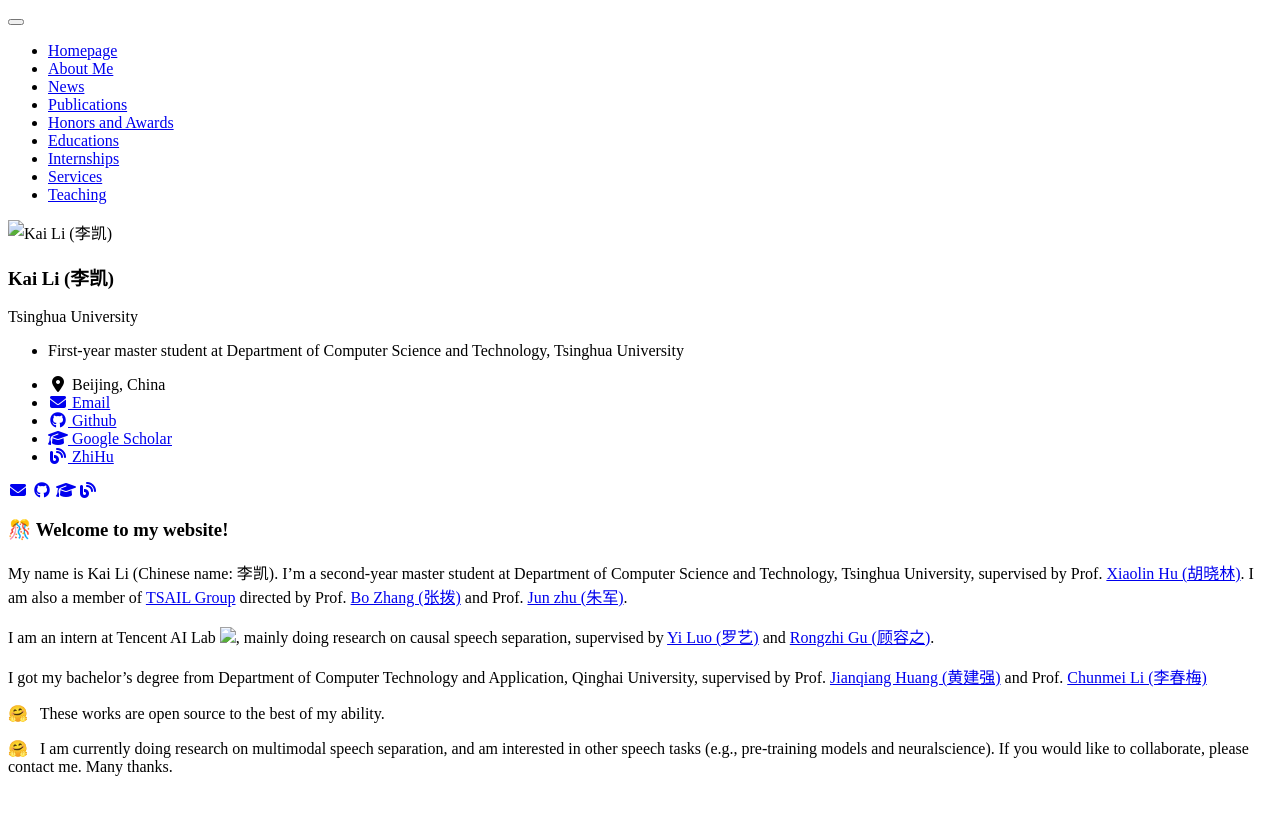
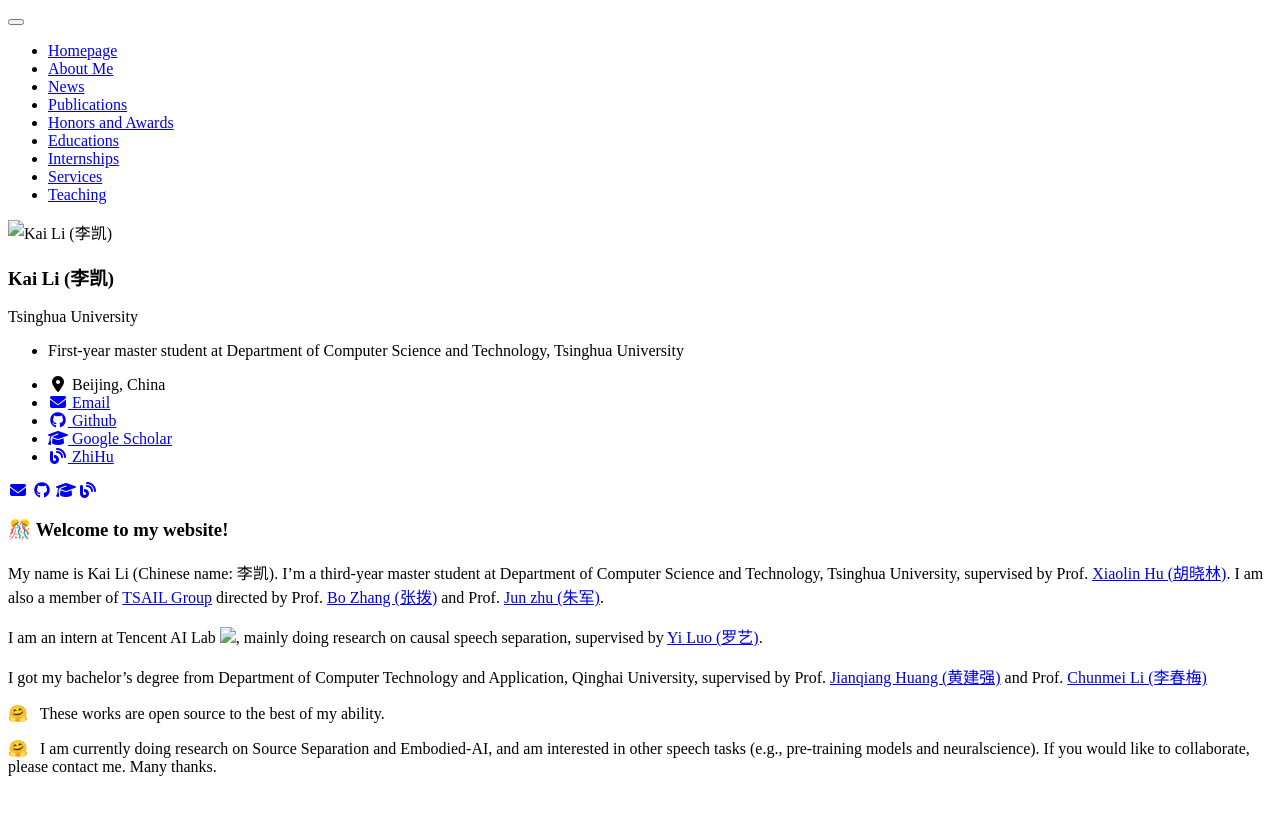
Before and after one commit to JusperLee/jusperlee.github.io, a Jekyll site: the page built from _pages/includes/intro.md, in a window 1280 px wide. Shown: the top 815 px of the page. Built offline with Jekyll 4.4.1, drawn with Linux system fonts in a browser that asks for light colours; nearby versions of some CDN libraries; our own code applies the rules of GitHub Pages for plain Markdown files.

Commit message:
Update 2023-10-11 22:39:42

```diff
--- a/_pages/includes/intro.md
+++ b/_pages/includes/intro.md
@@ -1,11 +1,11 @@
 # 🎊 Welcome to my website!
 
-My name is Kai Li (Chinese name: 李凯). I'm a second-year master student at Department of Computer Science and Technology, Tsinghua University, supervised by Prof. [Xiaolin Hu (胡晓林)](http://www.xlhu.cn/). I am also a member of [TSAIL Group](https://ml.cs.tsinghua.edu.cn/) directed by Prof. [Bo Zhang (张拨)](https://www.cs.tsinghua.edu.cn/info/1121/3552.htm) and Prof. [Jun zhu (朱军)](https://ml.cs.tsinghua.edu.cn/~jun/index.shtml).
+My name is Kai Li (Chinese name: 李凯). I'm a third-year master student at Department of Computer Science and Technology, Tsinghua University, supervised by Prof. [Xiaolin Hu (胡晓林)](http://www.xlhu.cn/). I am also a member of [TSAIL Group](https://ml.cs.tsinghua.edu.cn/) directed by Prof. [Bo Zhang (张拨)](https://www.cs.tsinghua.edu.cn/info/1121/3552.htm) and Prof. [Jun zhu (朱军)](https://ml.cs.tsinghua.edu.cn/~jun/index.shtml).
 
-I am an intern at Tencent AI Lab <img src='images/Tencent.png' style='width: 3.5em;'>, mainly doing research on causal speech separation, supervised by [Yi Luo (罗艺)](https://scholar.google.com/citations?user=OSM9xooAAAAJ&hl=en) and [Rongzhi Gu (顾容之)](https://scholar.google.com/citations?user=KTn-YwMAAAAJ&hl=en).
+I am an intern at Tencent AI Lab <img src='images/Tencent.png' style='width: 3.5em;'>, mainly doing research on causal speech separation, supervised by [Yi Luo (罗艺)](https://scholar.google.com/citations?user=OSM9xooAAAAJ&hl=en).
 
 I got my bachelor's degree from Department of Computer Technology and Application, Qinghai University, supervised by Prof. [Jianqiang Huang (黄建强)](https://www.qhu-hdacp.cn/hjq.html) and Prof. [Chunmei Li (李春梅)](https://cs.qhu.edu.cn/jxgz/jxysz/ssyjsds/57658.htm)
 
 🤗 &nbsp; These works are open source to the best of my ability.
 
-🤗 &nbsp; I am currently doing research on multimodal speech separation, and am interested in other speech tasks (e.g., pre-training models and neuralscience). If you would like to collaborate, please contact me. Many thanks.
+🤗 &nbsp; I am currently doing research on Source Separation and Embodied-AI, and am interested in other speech tasks (e.g., pre-training models and neuralscience). If you would like to collaborate, please contact me. Many thanks.
```
Also changed, not shown: _pages/includes/honers.md (+1 -0 lines), _pages/includes/news.md (+1 -1 lines), _pages/includes/others.md (+2 -1 lines), _pages/includes/pub.md (+2 -0 lines).
